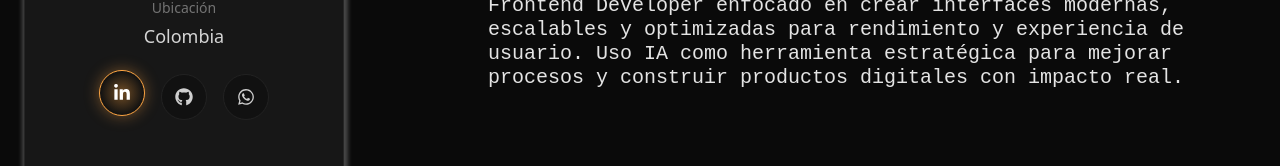
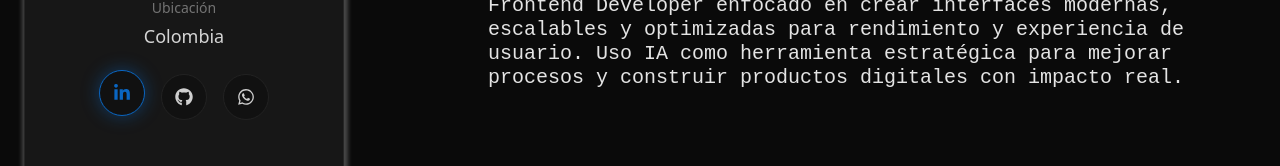
Before and after one commit to Nano1408/my-portfolio, a React (Vite) app: page / in a window 1280 px wide. In both pictures the pointer is over the link 122 px from the left and 498 px from the top of the page. Shown: the part 398-564 px from the top of the page. Built offline with nearby package versions, Linux system fonts and the light colour scheme; no server answers.

Commit message:
cambio color glow icon social

```diff
--- a/src/social/Social.jsx
+++ b/src/social/Social.jsx
@@ -14,7 +14,7 @@ const Social = () => {
         href="https://www.linkedin.com/in/fernando-perez-florez/"
         target="_blank"
         rel="noopener noreferrer"
-        className="social-glow"
+        className="social-glow linkedin"
       >
         <FaLinkedinIn />
       </a>
@@ -23,7 +23,7 @@ const Social = () => {
         href="https://github.com/Nano1408"
         target="_blank"
         rel="noopener noreferrer"
-        className="social-glow"
+        className="social-glow github"
       >
         <FaGithub />
       </a>
@@ -32,7 +32,7 @@ const Social = () => {
         href={whatsappURL}
         target="_blank"
         rel="noopener noreferrer"
-        className="social-glow"
+        className="social-glow whatsapp"
       >
         <FaWhatsapp />
       </a>
--- a/src/styles/social.css
+++ b/src/styles/social.css
@@ -13,26 +13,32 @@
   position: relative;
 }
 
-/* Glow effect */
-.social-glow::before {
-  content: "";
-  position: absolute;
-  inset: 0;
-  border-radius: 50%;
-  background: radial-gradient(circle at center, rgba(255,166,67,0.4), transparent 70%);
-  opacity: 0;
-  transition: opacity 0.35s ease;
-  z-index: -1;
+/* ------------------ */
+/* LINKEDIN */
+/* ------------------ */
+.social-glow.linkedin:hover {
+  color: #0A66C2;
+  border-color: #0A66C2;
+  box-shadow: 0 0 18px rgba(10,102,194,0.45);
+  transform: translateY(-4px);
 }
 
-/* Hover */
-.social-glow:hover {
-  color: #fff;
-  border-color: #FFA643;
+/* ------------------ */
+/* GITHUB */
+/* ------------------ */
+.social-glow.github:hover {
+  color: #ffffff;
+  border-color: #ffffff;
+  box-shadow: 0 0 18px rgba(255,255,255,0.4);
   transform: translateY(-4px);
-  box-shadow: 0 0 15px rgba(255,166,67,0.4);
 }
 
-.social-glow:hover::before {
-  opacity: 1;
+/* ------------------ */
+/* WHATSAPP */
+/* ------------------ */
+.social-glow.whatsapp:hover {
+  color: #25D366;
+  border-color: #25D366;
+  box-shadow: 0 0 18px rgba(37,211,102,0.45);
+  transform: translateY(-4px);
 }
```
